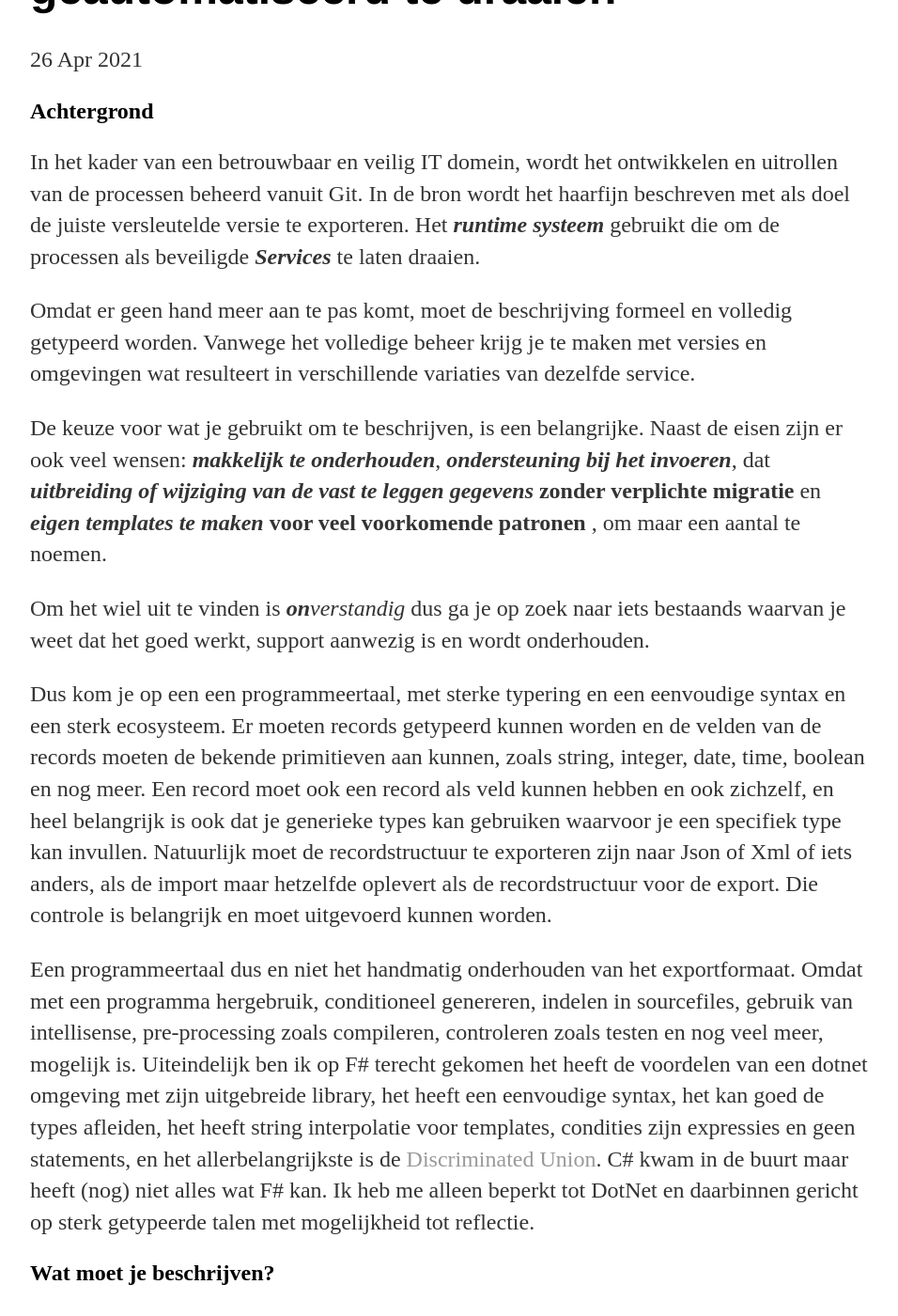
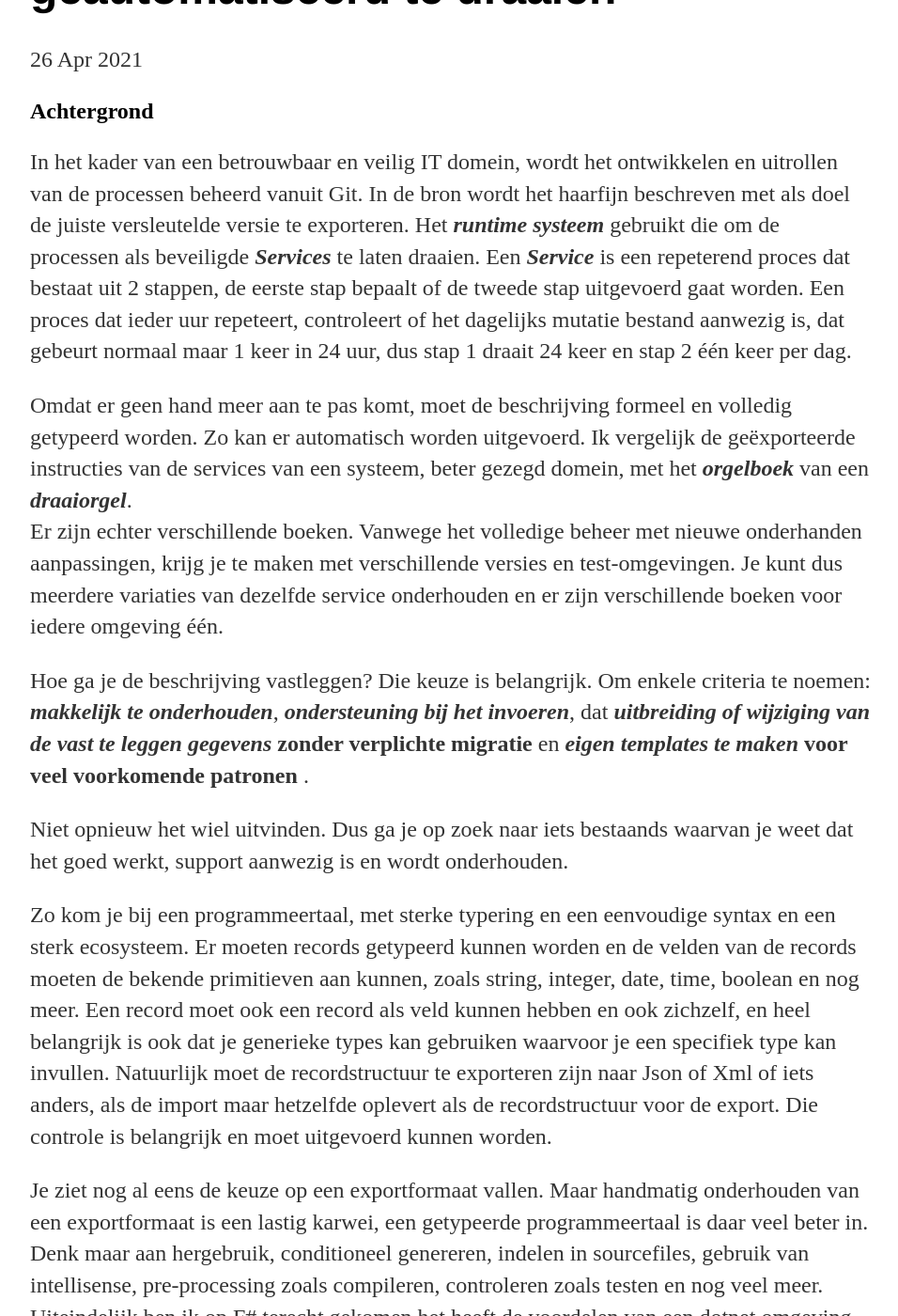
Before and after one commit to paedelm/paedelm.github.io, a Jekyll site: the page built from _posts/2021-04-26-processen beschrijven.md, in a window 1280 px wide and 1400 px high, scrolled down 205 px. Shown: the whole window at 94% size, without its empty margins (160-1116 px from the left). Built offline with Jekyll 4.4.1, drawn with Linux system fonts in a browser that asks for light colours; some of the changed text lies outside the part shown.

Commit message:
iets duidelijker maken

```diff
--- a/_posts/2021-04-26-processen beschrijven.md
+++ b/_posts/2021-04-26-processen beschrijven.md
@@ -6,18 +6,19 @@ date: 2021-04-26
 
 ## Achtergrond
 
- In het kader van een betrouwbaar en veilig IT domein, wordt het ontwikkelen en uitrollen van de processen beheerd vanuit Git. In de bron wordt het haarfijn beschreven met als doel de juiste versleutelde versie te exporteren. Het **_runtime systeem_** gebruikt die om de processen als beveiligde **_Services_** te laten draaien.
+ In het kader van een betrouwbaar en veilig IT domein, wordt het ontwikkelen en uitrollen van de processen beheerd vanuit Git. In de bron wordt het haarfijn beschreven met als doel de juiste versleutelde versie te exporteren. Het **_runtime systeem_** gebruikt die om de processen als beveiligde **_Services_** te laten draaien. Een **_Service_** is een repeterend proces dat bestaat uit 2 stappen, de eerste stap bepaalt of de tweede stap uitgevoerd gaat worden. Een proces dat ieder uur repeteert, controleert of het dagelijks mutatie bestand aanwezig is, dat gebeurt normaal maar 1 keer in 24 uur, dus stap 1 draait 24 keer en stap 2 één keer per dag.
 
 
- Omdat er geen hand meer aan te pas komt, moet de beschrijving formeel en volledig getypeerd worden. Vanwege het volledige beheer krijg je te maken met versies en omgevingen wat resulteert in verschillende variaties van dezelfde service.
+ Omdat er geen hand meer aan te pas komt, moet de beschrijving formeel en volledig getypeerd worden. Zo kan er automatisch worden uitgevoerd. Ik vergelijk de geëxporteerde instructies van de services van een systeem, beter gezegd domein, met het **_orgelboek_** van een **_draaiorgel_**.
+ Er zijn echter verschillende boeken. Vanwege het volledige beheer met nieuwe onderhanden aanpassingen, krijg je te maken met verschillende versies en test-omgevingen. Je kunt dus meerdere variaties van dezelfde service onderhouden en er zijn verschillende boeken voor iedere omgeving één.
 
- De keuze voor wat je gebruikt om te beschrijven, is een belangrijke. Naast de eisen zijn er ook veel wensen:   **_makkelijk te onderhouden_**,  **_ondersteuning bij het invoeren_**, dat **_uitbreiding of wijziging van de vast te leggen gegevens_ zonder verplichte migratie** en **_eigen templates te maken_ voor veel voorkomende patronen** , om maar een aantal te noemen.
+ Hoe ga je de beschrijving vastleggen? Die keuze is belangrijk. Om enkele criteria te noemen:   **_makkelijk te onderhouden_**,  **_ondersteuning bij het invoeren_**, dat **_uitbreiding of wijziging van de vast te leggen gegevens_ zonder verplichte migratie** en **_eigen templates te maken_ voor veel voorkomende patronen** .
 
- Om het wiel uit te vinden is _**on**verstandig_ dus ga je op zoek naar iets bestaands waarvan je weet dat het goed werkt, support aanwezig is en wordt onderhouden.
+ Niet opnieuw het wiel uitvinden.  Dus ga je op zoek naar iets bestaands waarvan je weet dat het goed werkt, support aanwezig is en wordt onderhouden.
 
- Dus kom je op een een programmeertaal, met sterke typering en een eenvoudige syntax en een sterk ecosysteem. Er moeten records getypeerd kunnen worden en de velden van de records moeten de bekende primitieven aan kunnen, zoals string, integer, date, time, boolean en nog meer. Een record moet ook een record als veld kunnen hebben en ook zichzelf, en heel belangrijk is ook dat je generieke types kan gebruiken waarvoor je een specifiek type kan invullen. Natuurlijk moet de recordstructuur te exporteren zijn naar Json of Xml of iets anders, als de import maar hetzelfde oplevert als de recordstructuur voor de export. Die controle is belangrijk en moet uitgevoerd kunnen worden.
+ Zo kom je bij een programmeertaal, met sterke typering en een eenvoudige syntax en een sterk ecosysteem. Er moeten records getypeerd kunnen worden en de velden van de records moeten de bekende primitieven aan kunnen, zoals string, integer, date, time, boolean en nog meer. Een record moet ook een record als veld kunnen hebben en ook zichzelf, en heel belangrijk is ook dat je generieke types kan gebruiken waarvoor je een specifiek type kan invullen. Natuurlijk moet de recordstructuur te exporteren zijn naar Json of Xml of iets anders, als de import maar hetzelfde oplevert als de recordstructuur voor de export. Die controle is belangrijk en moet uitgevoerd kunnen worden.
 
-Een programmeertaal dus en niet het handmatig onderhouden van het exportformaat. Omdat met een programma hergebruik, conditioneel genereren, indelen in sourcefiles, gebruik van intellisense, pre-processing zoals compileren, controleren zoals testen en nog veel meer, mogelijk is. Uiteindelijk ben ik op F# terecht gekomen het heeft de voordelen van een dotnet omgeving met zijn uitgebreide library, het heeft een eenvoudige syntax, het kan goed de types afleiden, het heeft string interpolatie voor templates, condities zijn expressies en geen statements, en het allerbelangrijkste is de [Discriminated Union](https://fsharpforfunandprofit.com/posts/discriminated-unions/). C# kwam in de buurt maar heeft (nog) niet alles wat F# kan. Ik heb me alleen beperkt tot DotNet en daarbinnen gericht op sterk getypeerde talen met mogelijkheid tot reflectie.
+ Je ziet nog al eens de keuze op een exportformaat vallen. Maar handmatig onderhouden van een exportformaat is een lastig karwei, een getypeerde programmeertaal is daar veel beter in. Denk maar aan hergebruik, conditioneel genereren, indelen in sourcefiles, gebruik van intellisense, pre-processing zoals compileren, controleren zoals testen en nog veel meer. Uiteindelijk ben ik op F# terecht gekomen het heeft de voordelen van een dotnet omgeving met zijn uitgebreide library, het heeft een eenvoudige syntax, het kan goed de types afleiden, het heeft string interpolatie voor templates, condities zijn expressies en geen statements, en het allerbelangrijkste is de [Discriminated Union](https://fsharpforfunandprofit.com/posts/discriminated-unions/). C# kwam in de buurt maar heeft (nog) niet alles wat F# kan. Ik heb me alleen beperkt tot DotNet en daarbinnen gericht op sterk getypeerde talen met mogelijkheid tot reflectie.
 
 ## Wat moet je beschrijven?
 
@@ -109,12 +110,17 @@ let pythonScript env  =  $"""
 """
 
 let Service name env =
+    // definitie "program" dit is de flow die bestaat uit één Task van het type ExternScript wat python uitvoert.
     let program = Task {
             Id = sprintf "%s.%A.%d.%d" name env version revision
             ShowLog = true;
             Program  = ExternScript {Runner = "python"; ContentZipOfProgDir = None; StdinRedirect = None; StdoutRedirect = None }
             Params = [|"-c"; (pythonScript env).Replace("\r\n","\n"); name|]
         }
+
+    // hier wordt een "optionele Service" teruggegeven:
+    // in omgeving DEVL en TEST resulteert dat in "Some Service"
+    // in de andere omgevingen is het resultaat "None"
     match env with
     | DEVL | TEST -> Some {
         Name = name;
@@ -124,9 +130,11 @@ let Service name env =
     | _ -> None
 ~~~
 
-Ter verduidelijking: De source bedient alle mogelijke omgevingen het bevat een functie die als parameter de omgeving mee krijgt en die als resultaat het item voor de bewuste omgeving terug geeft.  Als het source systeem gaat genereren, dat doet het als het runt, worden jouw functies aangeroepen met de juiste versie voor de juiste omgeving, en dat is gebaseerd op het _change_ systeem, waar iedere versie van een service is gekoppeld aan een _change_. En de levensloop van de _change_ van Development tot Productie loopt. Als de _change_ wisselt van omgeving moet er opnieuw gegenereerd worden. Je hebt dus de mogelijkheid variatie aan te brengen op basis van de omgeving, of zelfs geen service te exporteren. Dat heet een option, je geeft terug "**_Some Service_**" of "**_None_**"
+Ter verduidelijking: De source bedient alle mogelijke omgevingen het bevat een functie die als parameter de omgeving mee krijgt en die als resultaat het item voor de bewuste omgeving terug geeft.
 
- Als eerste wordt hier het pythonScript aangemaakt. Het bestaat uit environment variabelen en een python source die ingelezen wordt vanuit een file. Er wordt van het zo ontstane python script een Task aangemaakt met een Program van het type ExternScript met als runner python waaraan ons script doorgegeven. Dit Program wordt gebruikt in ons Process en dat wordt alleen gegenereerd als we in DEVL of TEST omgeving zitten. In de overige omgevingen wordt **_None_** geproduceerd.
+Zelf schrijf je functies die aangeroepen worden door het generatie systeem. Genereren gebeurt altijd voor alle omgevingen die in het domein bestaan. In mijn voorbeeld zijn er 4 omgevingen (DEVL, TEST, ACPT en PROD), dus ontstaan er 4 export files. Bij generatie worden jouw functies aangeroepen met de juiste versie voor de juiste omgeving, dat weet het systeem omdat jij verplicht bent (dank aan de typering) de versie van de service aan een _change_ te koppelen en een _change_ een levensloop heeft van DEVL, TEST, ACPT tot PROD, die jij ook bij moet houden. Als de _change_ wisselt van omgeving moet er opnieuw gegenereerd worden. Je hebt dus de mogelijkheid variatie aan te brengen op basis van de omgeving, of zelfs geen service te exporteren. Dat heet een option, je geeft terug "**_Some Service_**" of "**_None_**"
+
+Als eerste wordt hier het pythonScript aangemaakt. Het bestaat uit environment variabelen en een python source die ingelezen wordt vanuit een file. Er wordt van het zo ontstane python script een Task aangemaakt met een Program van het type ExternScript met als runner python waaraan ons script als parameter wordt doorgegeven. Dit Program wordt gebruikt in ons Process en dat wordt alleen gegenereerd als we in DEVL of TEST omgeving zitten. In de overige omgevingen wordt **_None_** geproduceerd.
 
 ### _Changes_
 
@@ -141,7 +149,7 @@ Ter verduidelijking: De source bedient alle mogelijke omgevingen het bevat een f
    Een _change_ hoeft niet altijd voorwaarts te gaan, je wilt soms terug bij problemen. Als van A naar P geen feest is, kan je de situatie redden door van P naar A te gaan.
 
 
-## Waar ik rekening mee gehouden heb bij het beschrijven.
+## Waar rekening mee gehouden is bij het beschrijven.
 
 * De beschrijving moet na import gelijk zijn aan wat het voor export was.
 
@@ -149,17 +157,17 @@ Ter verduidelijking: De source bedient alle mogelijke omgevingen het bevat een f
 
 * Je moet er alles in kwijt kunnen.
 
-  Voorlopig kan alles er in behalve functions. Waar het source systeem met functions meerdere omgevingen bedient, ligt bij het export formaat de omgeving vast. Het is dus een export voor die bewuste omgeving. Omdat je byte arrays kan exporteren is al het exotische mogelijk. Ik heb daar al op voor gesorteerd door een directorytree(_ContentZipOfProgDir_) als optie op te nemen bij een _ExternScript_. Als voorbeeld hiervoor gebruik ik een java programma die voor exporteren wordt gecompileerd en waarvan de gecompileerde jar-file via de _ContentZipOfProgDir_ property mee komt in de export.
+  Voorlopig kan alles er in behalve functions. Waar het source systeem met functions meerdere omgevingen bedient, ligt bij het export formaat de omgeving vast. Het is dus een export voor die bewuste omgeving. Omdat je byte arrays kan exporteren is al het exotische mogelijk. Voorbeeld daarvan is de directorytree(_ContentZipOfProgDir_) die als optie in het record staat van _ExternScript_. Het kan gebruikt worden bij een te compileren programma zoals een java programma die voor exporteren wordt gecompileerd en waarvan de gecompileerde jar-file via de _ContentZipOfProgDir_ property mee komt in de export.
 
 * Optimaal gebruik maken van de Ide.
 
-  Ik gebruik VisualStudio Code met plugin Ionide voor F# om intellisense te activeren en op je fouten te wijzen. Maar ook het python script, java programma of welke source dan ook, de Ide herkent het meestal wel of er is wel een plugin voor te krijgen en je hebt ondersteuning van de Ide bij het schrijven daarvan.
+  Wordt gebruikt met VisualStudio Code met plugin Ionide voor F# om intellisense te activeren en op fouten te wijzen. Maar ook het python script, java programma of welke source dan ook, de Ide herkent het meestal wel of er is wel een plugin voor te krijgen en je hebt ondersteuning van de Ide bij het schrijven daarvan.
 
   Soms moet je kiezen: de source van een script in een string constante met interpolatie of in een file met de juiste extensie met het voordeel van Ide ondersteuning. Gelukkig kan je beiden in F#, je kan het ook combineren het omgeving afhankelijke stuk in een string en het vaste stuk in de file.
 
 * Testen en controleren
 
-  Door te kiezen voor een actief systeem, jouw code wordt aangeroepen om iets te exporteren, is het ook makkelijk om controles in te bouwen, zeg maar unit tests. De eind controle probeer ik af te dwingen door jouw te vragen voor iedere versie van de service een script te leveren om test gegevens klaar te zetten, dat _test-initialisatie-script_ wordt gecombineerd in een UntilError flow met de service flow. Het resultaat is een eenmalige test van jouw service, als die fouten geeft, stopt de export.
+  Door te kiezen voor een actief systeem, jouw code wordt aangeroepen om iets te exporteren, is het ook makkelijk om controles in te bouwen, zeg maar unit tests. De eind controle wordt geregeld door een optioneel testflow property voor iedere versie van de service in te vullen. De testflow bestaat meestal uit 3 stappen, stap 1 is een  _test-initialisatie-script_, stap 2 is de _service flow_ , en stap 3 is het _test-opruim- script_. Het resultaat is een eenmalige test van jouw service, als die fouten geeft, stopt de export.
 
 * Meerdere versies van services bijhouden en die koppelen aan de juiste omgeving.
 
```
